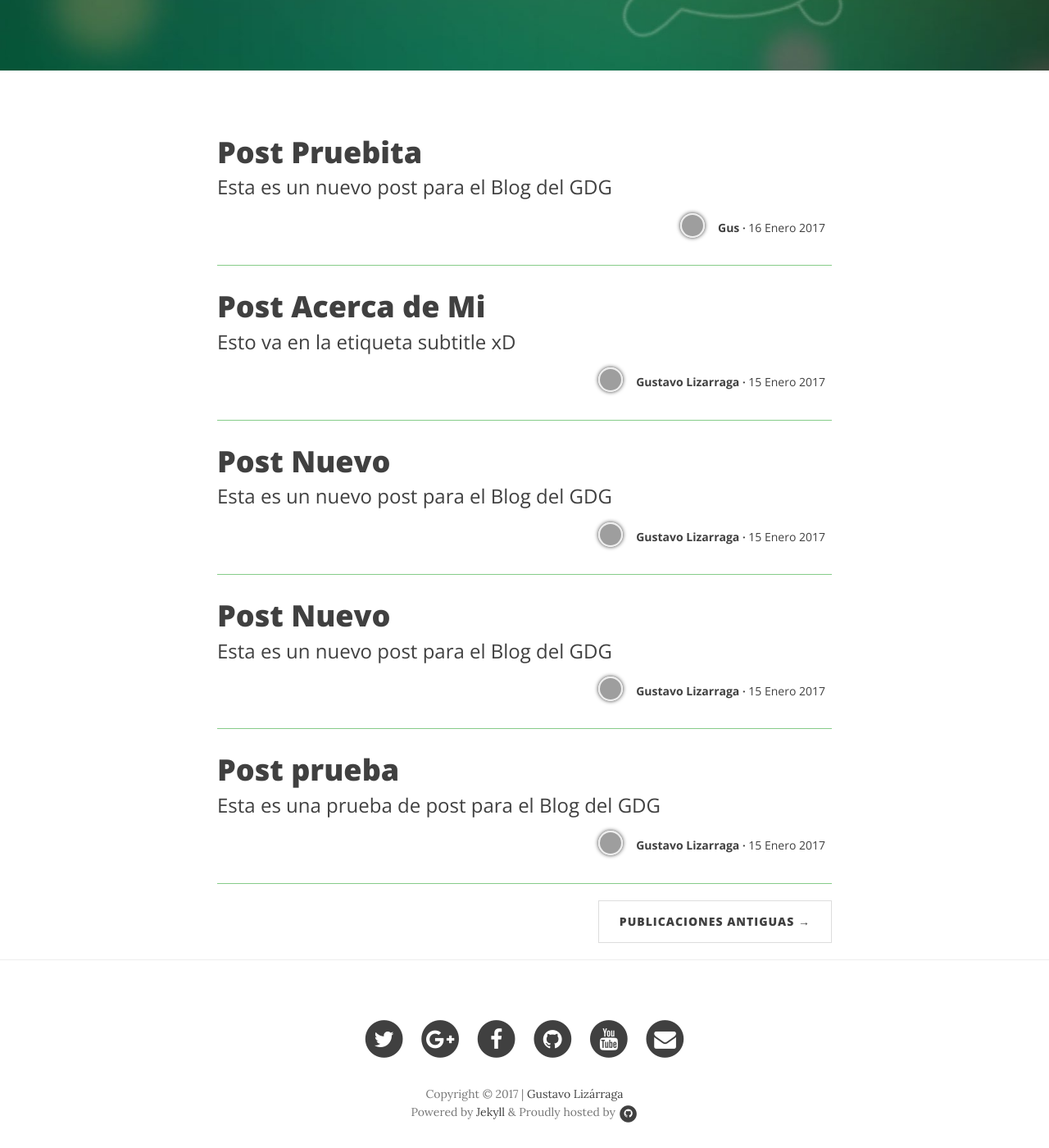
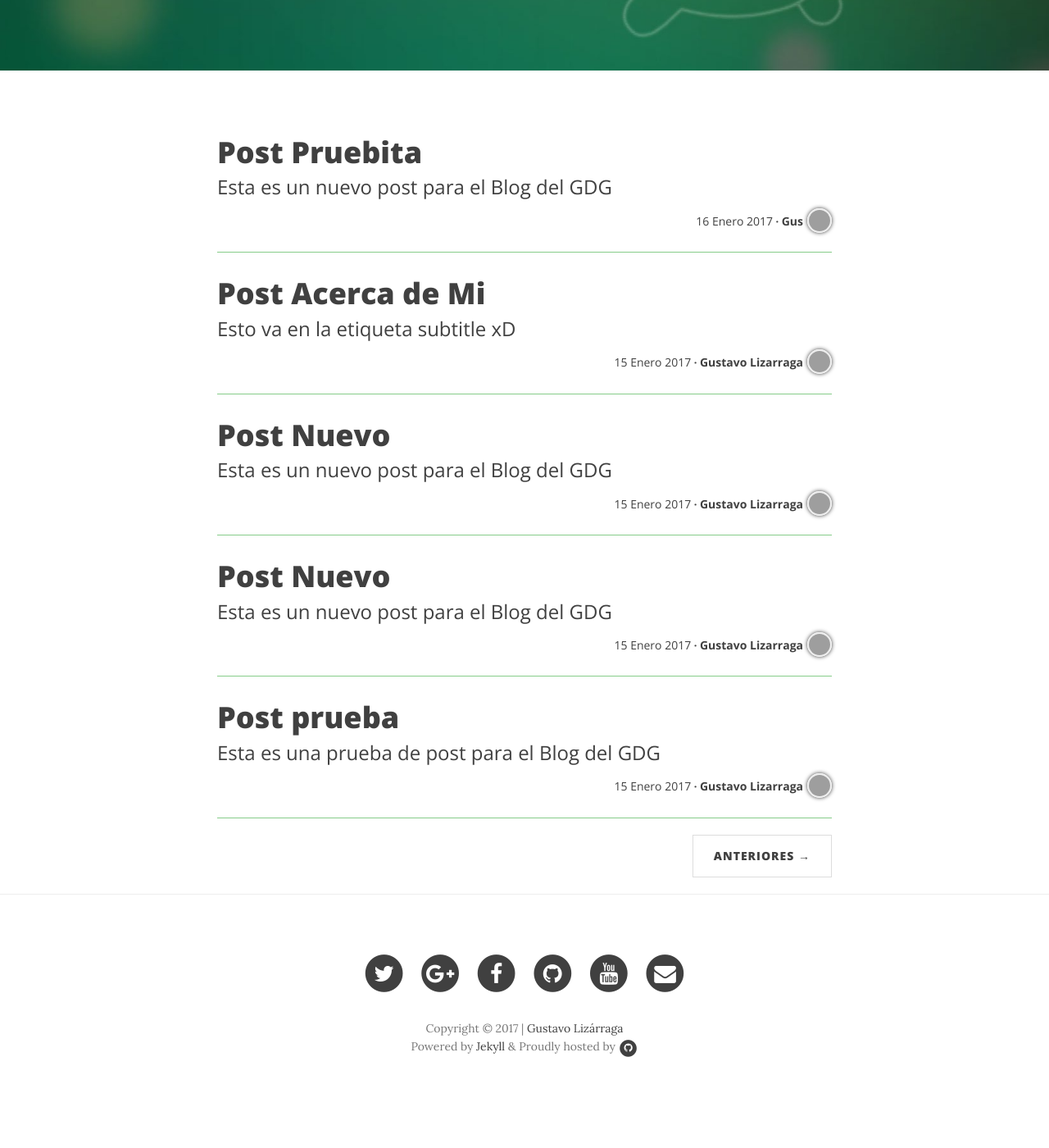
Before and after one commit to GDGAndroidBolivia/gdgandroidbolivia.github.io, a Jekyll site: the page built from index.html, in a window 1280 px wide and 1400 px high, scrolled down 501 px. Shown: the whole window at 82% size. Built offline with Jekyll 4.4.1, drawn with Linux system fonts in a browser that asks for light colours; nearby versions of some CDN libraries; the list of posts is cut into pages by our own code; after the commit the page ends 1855 px from its top, so only the background shows below that; grey boxes are pictures that could not be loaded.

Commit message:
Eliminacion de Tabla para colocar Divs

```diff
--- a/index.html
+++ b/index.html
@@ -6,10 +6,6 @@ description: "Comunidad para desarrolladores, diseñadores, profesionales, estud
 {% for post in paginator.posts %}
 <div class="post-preview">
     <a href="{{ post.url | prepend: site.baseurl }}">
-        <!--<table border="0">
-            <td>{{ post.date }}</td>
-            <td></td>
-        </table>-->
         <h2 class="post-title">
             {{ post.title }}
         </h2>
@@ -18,14 +14,12 @@ description: "Comunidad para desarrolladores, diseñadores, profesionales, estud
             {{ post.subtitle }}
         </h3>
         {% endif %}
-        <div align="right" style="border-style: hidden;">
-            <table border="0" class="table-index" style="border-style: hidden;">
-                    <td align="right" style="border-top: none;border-collapse: collapse;" class="tb">
-                        <img class="image-member-index" src="{{ post.author_pic }}"/>
-                    </td>
-                    <td style="vertical-align: middle; border-top: none; hover: background-color: #f00;
-                    word-wrap: break-word;" class="tb">
-                        <h5 class="text-post-index" style="margin-left: 0px; padding-left: 0px"><b>{% if post.author %}{{ post.author }}{% else %}{{ site.title }}{% endif %} <font size="2em">&middot</font> </b>
+        <div align="right" style="width: 100%;">
+            <div style="width: auto; height: auto; float: right; margin-top: 2px">
+                <img class="image-member-index" src="{{ post.author_pic }}"/>
+            </div>
+            <div style="float: right; text-align: center; vertical-align: middle; margin-right: 5px">
+                <h5 class="text-post-index">
                             {% assign m = post.date | date: "%-m" %}
                             {{ post.date | date: "%-d" }}
                             {% case m %}
@@ -43,12 +37,11 @@ description: "Comunidad para desarrolladores, diseñadores, profesionales, estud
                               {% when '12' %}Diciembre
                             {% endcase %}
                             {{ post.date | date: "%Y" }}
-
-
-
-                    </h5>
-                    </td>
-            </table>
+                            <font size="2em"><b>&middot </b></font><b>{% if post.author %}{{ post.author }}{% else %}{{ site.title }}{% endif %}  </b>
+                </h5>
+            </div>
+            <div style="display: block; margin-left: auto; margin-right: auto"></div>
+            <div style="clear: both"></div>
         </div>
     </a>
 </div>
@@ -60,12 +53,12 @@ description: "Comunidad para desarrolladores, diseñadores, profesionales, estud
 <ul class="pager">
     {% if paginator.previous_page %}
     <li class="previous">
-        <a href="{{ paginator.previous_page_path | replace: '//', '/' }}">&larr; Publicaciones recientes</a>
+        <a href="{{ paginator.previous_page_path | replace: '//', '/' }}">&larr; Recientes</a>
     </li>
     {% endif %}
     {% if paginator.next_page %}
     <li class="next">
-        <a href="{{ paginator.next_page_path | replace: '//', '/' }}">Publicaciones antiguas &rarr;</a>
+        <a href="{{ paginator.next_page_path | replace: '//', '/' }}">Anteriores &rarr;</a>
     </li>
     {% endif %}
 </ul>
```
